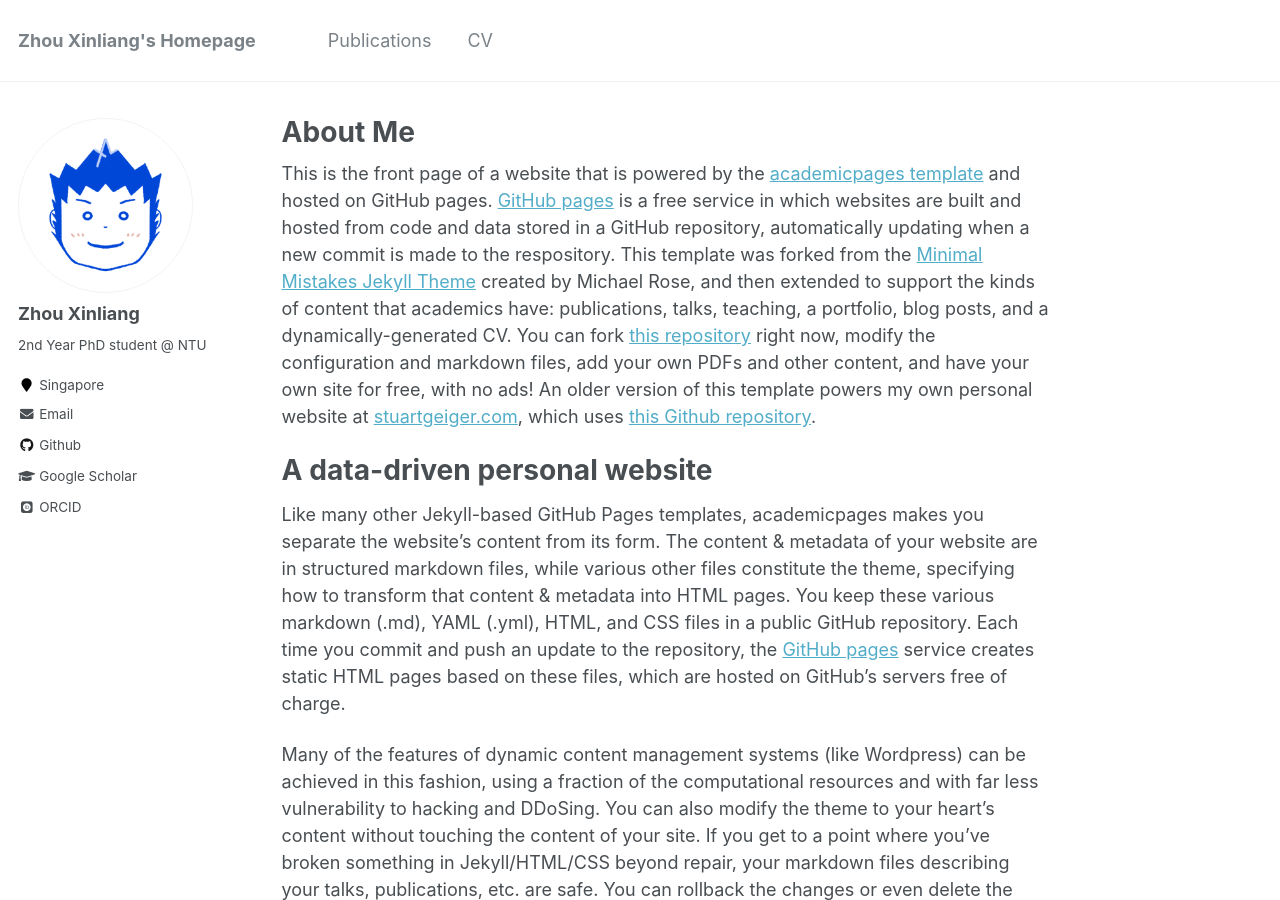
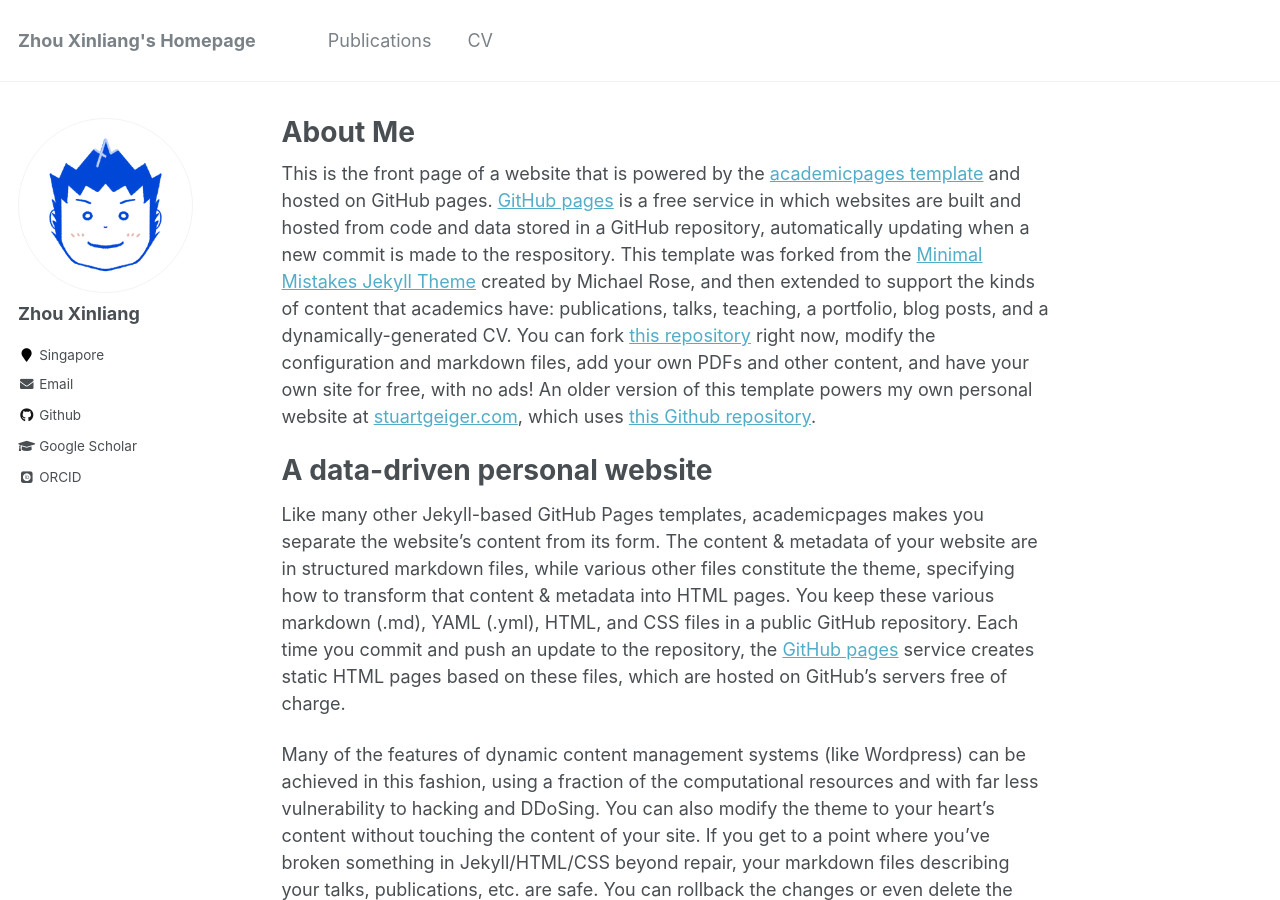
Before and after one commit to xinliangzhou/xinliangzhou.github.io, a Jekyll site: the page built from _pages/about.md, in a window 1280 px wide and 900 px high. Built offline with Jekyll 4.4.1, drawn with Linux system fonts in a browser that asks for light colours; some web fonts are replaced.

Commit message:
Update _config.yml

```diff
--- a/_config.yml
+++ b/_config.yml
@@ -82,7 +82,7 @@ analytics:
 author:
   name             : "Zhou Xinliang"
   avatar           : "touxiang.jpg"
-  bio              : "2nd Year PhD student @ NTU"
+  bio              : ""
   location         : "Singapore"
   employer         :
   pubmed           :
```
